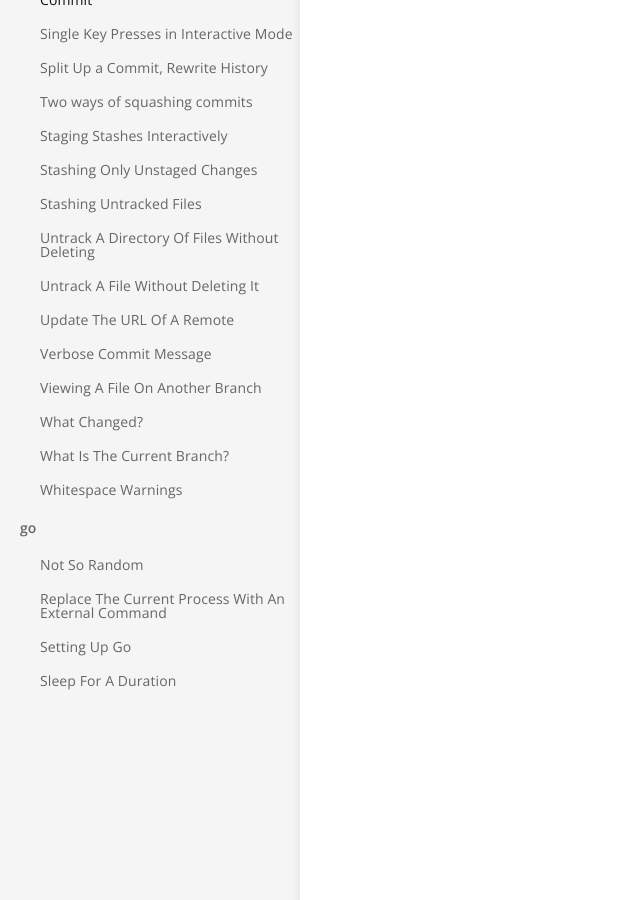
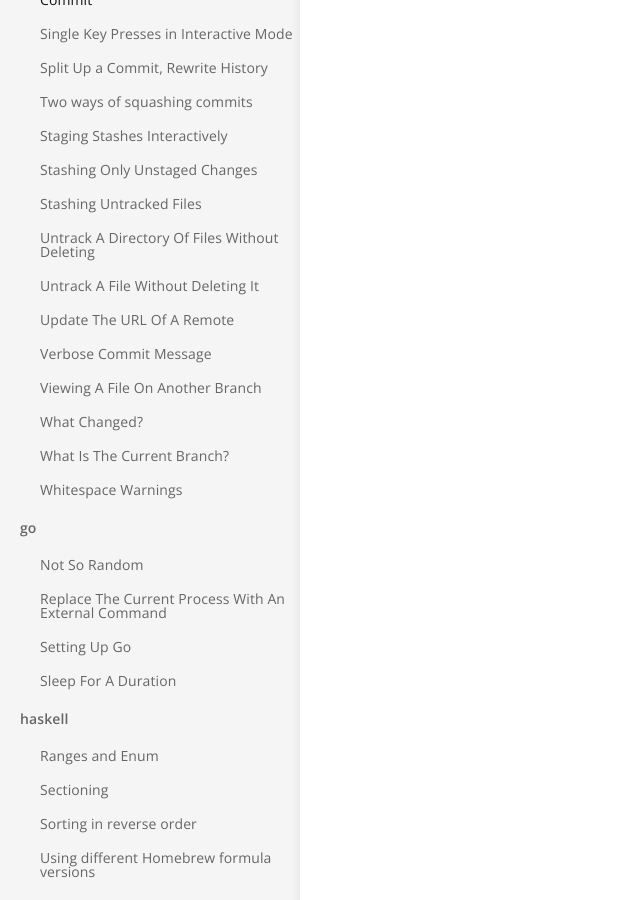
Before and after one commit to acm-uiuc/til, a Jekyll site: the page built from index.md, in a window 1280 px wide and 900 px high, scrolled down 2016 px. Shown: the whole window, without its empty margins (0-640 px from the left). Built offline with Jekyll 4.4.1, drawn with Linux system fonts in a browser that asks for light colours.

Commit message:
haskell and brew

```diff
--- a/_config.yml
+++ b/_config.yml
@@ -39,7 +39,7 @@ exclude:
 collections:
   til:
     title: Things We Learned
-    permalink: /til/:path/
+    permalink: /:path/
     output: true
 
 defaults:
--- a/_til/haskell/ranges-and-enum.md
+++ b/_til/haskell/ranges-and-enum.md
@@ -1,4 +1,7 @@
-# Ranges and Enum
+---
+title:  Ranges and Enum
+category: haskell
+---
 
 Ranges can be constructed from any instance of Haskell's `Enum` typeclass,
 including custom types that derive from `Enum`. For example, the custom `Day`
--- a/_til/haskell/sectioning.md
+++ b/_til/haskell/sectioning.md
@@ -1,4 +1,7 @@
-# Sectioning
+---
+title: Sectioning
+category: haskell
+---
 
 You can partially apply an infix function by wrapping one argument and the
 function name in parentheses. When the returned function is called with an
--- a/_til/haskell/sorting-in-reverse-order.md
+++ b/_til/haskell/sorting-in-reverse-order.md
@@ -1,4 +1,7 @@
-# Sorting in reverse order
+---
+title: Sorting in reverse order
+category: haskell
+---
 
 `Data.Ord` contains a newtype, `Down`, which can wrap any type that has an
 `Ord` instance, in order to provide a reversed `Ord` instance for that type.
--- a/_til/homebrew/using_different_homebrew_formula_versions.md
+++ b/_til/homebrew/using_different_homebrew_formula_versions.md
@@ -1,4 +1,7 @@
-# Using different Homebrew formula versions
+---
+title: Using different Homebrew formula versions
+category: haskell
+---
 
 Today, I was trying to run the executable from a gem and got the following error:
 
```
